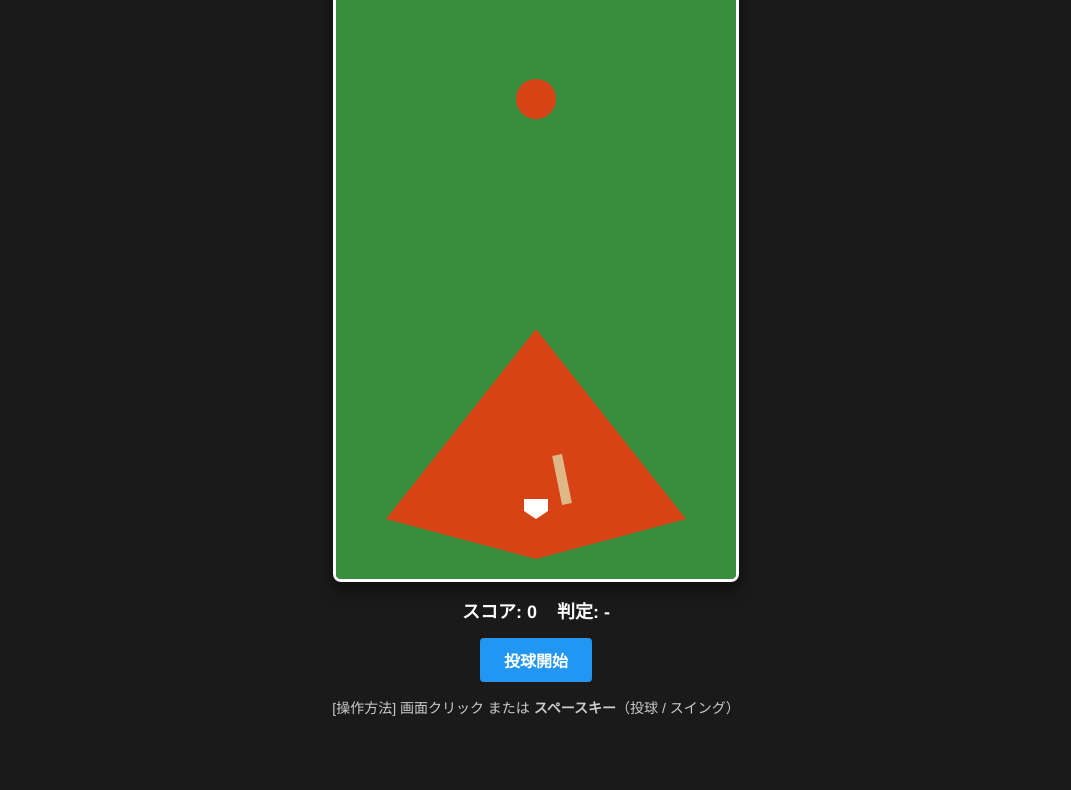
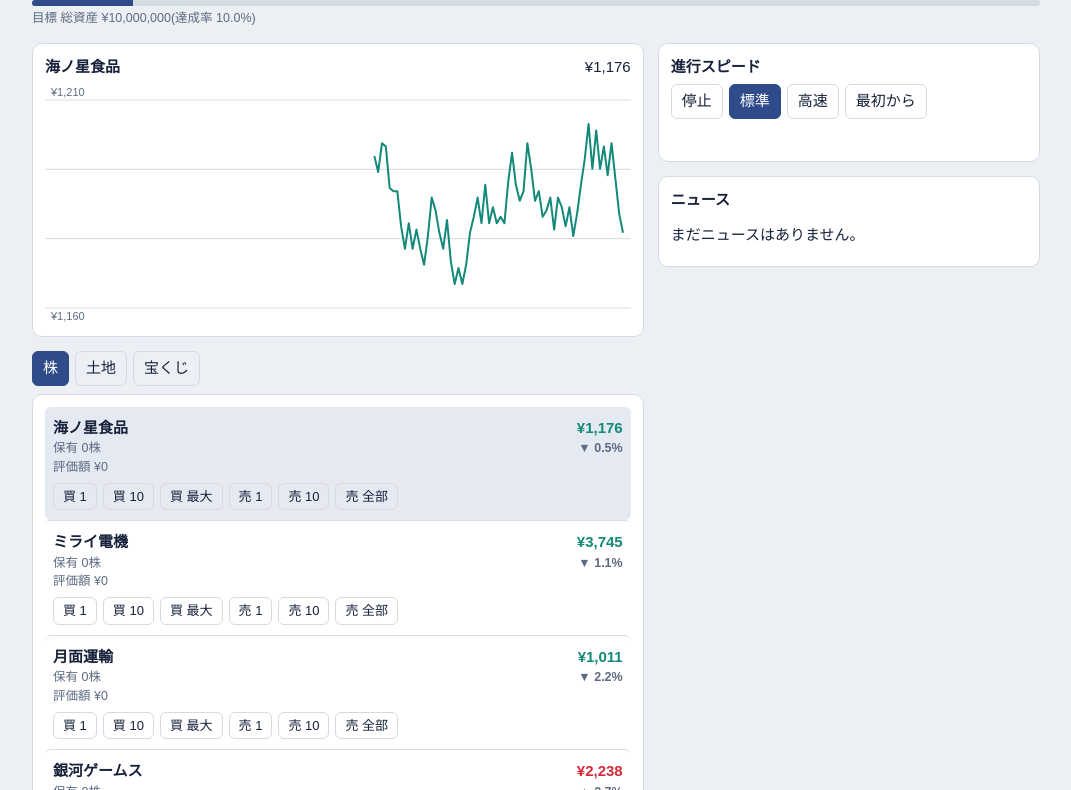
Before and after one commit to Neo-creategame/-Stock-Price-Simulation-Game, a plain HTML site: page index.html in a window 1280 px wide. Shown: the part 76-866 px from the top of the page, without its empty margins (104-1175 px from the left). Before the commit the page ends 800 px from the top, so only its background shows below. Drawn offline with Linux system fonts and the light colour scheme.

Commit message:
Add files via upload

```diff
--- a/index.html
+++ b/index.html
@@ -1,316 +1,266 @@
-<!DOCTYPE html>
+<!doctype html>
 <html lang="ja">
 <head>
-  <meta charset="UTF-8">
-  <meta name="viewport" content="width=device-width, initial-scale=1.0">
-  <title>2D 野球バッティングゲーム (拡張版)</title>
+<meta charset="utf-8">
+<meta name="viewport" content="width=device-width, initial-scale=1, viewport-fit=cover">
+<title>マーケット・ライフ</title>
 <style>
-    * { box-sizing: border-box; margin: 0; padding: 0; }
-    body {
-      background-color: #1a1a1a;
-      color: #fff;
-      font-family: 'Helvetica Neue', Arial, sans-serif;
-      display: flex;
-      flex-direction: column;
-      align-items: center;
-      justify-content: center;
-      min-height: 100vh;
-    }
-    h1 { margin-bottom: 10px; font-size: 24px; }
-    #game-container {
-      position: relative;
-      border: 3px solid #fff;
-      border-radius: 8px;
-      overflow: hidden;
-      box-shadow: 0 8px 16px rgba(0,0,0,0.5);
-    }
-    canvas { display: block; background-color: #388E3C; }
-    #ui {
-      margin-top: 15px;
-      display: flex;
-      gap: 20px;
-      font-size: 18px;
-      font-weight: bold;
-    }
-    .btn-pitch {
-      margin-top: 15px;
-      padding: 10px 24px;
-      font-size: 16px;
-      font-weight: bold;
-      color: #fff;
-      background-color: #2196F3;
-      border: none;
-      border-radius: 4px;
-      cursor: pointer;
-    }
-    .btn-pitch:hover { background-color: #0b7dda; }
-    .instructions { margin-top: 15px; font-size: 14px; color: #ccc; }
+:root{--bg:#eceff3;--panel:#fff;--ink:#16213a;--sub:#5d6b82;--line:#d5dbe3;--up:#d62839;--down:#13897a;--land:#b8862f;--accent:#2f4b8a;--accent-ink:#fff;color-scheme:light}
+@media (prefers-color-scheme:dark){:root{--bg:#111620;--panel:#1b2231;--ink:#e8ecf4;--sub:#93a0b8;--line:#2e384d;--up:#ff6b7a;--down:#41c7b4;--land:#e0b261;--accent:#8fa8e8;--accent-ink:#111620;color-scheme:dark}}
+*{box-sizing:border-box}
+body{margin:0;background:var(--bg);color:var(--ink);font:15px/1.5 "BIZ UDPGothic","Hiragino Kaku Gothic ProN","Noto Sans JP","Yu Gothic",sans-serif;font-variant-numeric:tabular-nums}
+.wrap{max-width:1040px;margin:0 auto;padding:16px}
+header{display:flex;flex-wrap:wrap;gap:12px 28px;align-items:end;justify-content:space-between;margin-bottom:14px}
+h1{margin:0;font-size:22px;letter-spacing:.04em}
+.stats{display:flex;gap:24px}
+.stats span{display:block;font-size:12px;color:var(--sub)}
+.stats b{font-size:20px}
+.goal{width:100%}
+.goal div{height:6px;background:var(--line);border-radius:3px;overflow:hidden}
+.goal i{display:block;height:100%;width:0;background:var(--accent)}
+.goal small{color:var(--sub)}
+main{display:grid;grid-template-columns:minmax(0,1.6fr) minmax(0,1fr);gap:14px}
+@media (max-width:760px){main{grid-template-columns:1fr}}
+.card{background:var(--panel);border:1px solid var(--line);border-radius:10px;padding:12px}
+.ctitle{display:flex;justify-content:space-between;align-items:baseline;margin-bottom:6px}
+canvas{width:100%;height:240px;display:block}
+.tabs{display:flex;gap:6px;margin:14px 0 8px}
+button{font:inherit;color:var(--ink);background:transparent;border:1px solid var(--line);border-radius:6px;padding:5px 10px;cursor:pointer}
+button:hover{border-color:var(--accent)}
+button:focus-visible{outline:2px solid var(--accent);outline-offset:2px}
+button[aria-pressed=true]{background:var(--accent);color:var(--accent-ink);border-color:var(--accent)}
+.row{display:grid;grid-template-columns:1fr auto;gap:6px 12px;padding:10px 8px;border-top:1px solid var(--line);cursor:pointer;border-radius:6px}
+.row:first-child{border-top:0}
+.row.sel{background:color-mix(in srgb,var(--accent) 12%,transparent)}
+.row small{display:block;color:var(--sub)}
+.pr{text-align:right;font-weight:700}
+.pr.up{color:var(--up)}.pr.down{color:var(--down)}
+.btns{grid-column:1/-1;display:flex;flex-wrap:wrap;gap:6px}
+.btns button{padding:3px 9px;font-size:13px}
+.land b{color:var(--land)}
+.prize{display:flex;justify-content:space-between;padding:6px 0;border-top:1px solid var(--line)}
+.news li{padding:7px 0;border-top:1px solid var(--line);list-style:none}
+.news li:first-child{border-top:0}
+.news ul{margin:0;padding:0}
+.news .up{color:var(--up)}.news .down{color:var(--down)}
+.news small{color:var(--sub);margin-right:8px}
+#msg{min-height:22px;color:var(--land);font-weight:700}
+.ctl{display:flex;flex-wrap:wrap;gap:6px;margin-bottom:8px}
+h2{font-size:15px;margin:0 0 6px}
+@media (prefers-reduced-motion:reduce){*{transition:none!important}}
 </style>
 </head>
 <body>
+<div class="wrap">
+<header>
+  <h1>マーケット・ライフ</h1>
+  <div class="stats">
+    <div><span>経過日数</span><b id="day"></b></div>
+    <div><span>現金</span><b id="cash"></b></div>
+    <div><span>総資産</span><b id="net"></b></div>
+  </div>
+  <div class="goal"><div><i id="bar"></i></div><small id="goalt"></small></div>
+</header>
+<main>
+  <div>
+    <section class="card">
+      <div class="ctitle"><b id="cname"></b><span id="cprice"></span></div>
+      <canvas id="cv" role="img" aria-label="選択中の価格チャート"></canvas>
+    </section>
+    <div class="tabs" id="tabs">
+      <button data-act="tab" data-id="stock">株</button>
+      <button data-act="tab" data-id="land">土地</button>
+      <button data-act="tab" data-id="lot">宝くじ</button>
+    </div>
+    <section class="card" id="board"></section>
+  </div>
+  <aside>
+    <section class="card">
+      <h2>進行スピード</h2>
+      <div class="ctl" id="speed">
+        <button data-act="speed" data-id="0">停止</button>
+        <button data-act="speed" data-id="1000">標準</button>
+        <button data-act="speed" data-id="300">高速</button>
+        <button data-act="reset">最初から</button>
+      </div>
+      <div id="msg" aria-live="polite"></div>
+    </section>
+    <section class="card news" style="margin-top:14px">
+      <h2>ニュース</h2>
+      <ul id="news"></ul>
+    </section>
+  </aside>
+</main>
+</div>
+<script>
+const KEY='marketlife-v1',GOAL=10000000,TIX=300;
+const $=id=>document.getElementById(id);
+const yen=n=>'¥'+Math.round(n).toLocaleString('ja-JP');
+const pick=a=>a[Math.floor(Math.random()*a.length)];
+const rnd=()=>Math.random();
 
-  <h1>2D バッティングゲーム</h1>
+function stepStock(k){k.p=Math.max(10,Math.round(k.p*(1+(rnd()-.5)*2*k.vol+k.drift)));k.h.push(k.p);if(k.h.length>150)k.h.shift()}
+function stepLand(l){l.p=Math.max(100000,Math.round(l.p*(1+(rnd()-.5)*2*l.vol+.0003)));l.h.push(l.p);if(l.h.length>150)l.h.shift()}
 
-  <div id="game-container">
-    <canvas id="gameCanvas" width="400" height="600"></canvas>
-  </div>
+function fresh(){
+  const st=[
+    {id:'a',name:'海ノ星食品',p:1200,vol:.012,drift:.0004},
+    {id:'b',name:'ミライ電機',p:3400,vol:.025,drift:.0003},
+    {id:'c',name:'月面運輸',p:800,vol:.05,drift:0},
+    {id:'d',name:'銀河ゲームス',p:2200,vol:.035,drift:.0002}];
+  const ld=[
+    {id:'x',name:'商店街の空き地',p:800000,rent:200,vol:.003},
+    {id:'y',name:'駅前の角地',p:3000000,rent:800,vol:.005},
+    {id:'z',name:'海沿いの広い土地',p:9000000,rent:2500,vol:.008}];
+  st.forEach(k=>{k.h=[k.p];for(let i=0;i<60;i++)stepStock(k)});
+  ld.forEach(l=>{l.h=[l.p];l.own=false;for(let i=0;i<60;i++)stepLand(l)});
+  return{day:0,cash:1000000,hold:{},tix:0,stocks:st,lands:ld,log:[],sel:'a',tab:'stock',speed:1000,won:false};
+}
+let s;
+try{s=JSON.parse(localStorage.getItem(KEY))}catch(e){}
+if(!s||!s.stocks)s=fresh();
+const save=()=>{try{localStorage.setItem(KEY,JSON.stringify(s))}catch(e){}};
 
-  <div id="ui">
-    <div>スコア: <span id="score">0</span></div>
-    <div>判定: <span id="result">-</span></div>
-  </div>
+const net=()=>s.cash+s.stocks.reduce((a,k)=>a+k.p*(s.hold[k.id]||0),0)+s.lands.reduce((a,l)=>a+(l.own?l.p:0),0);
+const cur=()=>s.stocks.concat(s.lands).find(x=>x.id===s.sel)||s.stocks[0];
+function note(t,up){s.log.unshift({d:s.day,t,up});s.log.length=Math.min(s.log.length,8)}
+let mt;function msg(t){$('msg').textContent=t;clearTimeout(mt);mt=setTimeout(()=>$('msg').textContent='',2500)}
 
-  <button class="btn-pitch" id="pitchBtn">投球開始</button>
-
-  <div class="instructions">
-    [操作方法] 画面クリック または <b>スペースキー</b>（投球 / スイング）
-  </div>
-
-  <script>
-    // ==========================================
-    // ⚙️ 1. カスタマイズ設定 (CONFIG)
-    // ここを変更するだけでゲームの挙動を簡単に調整できます
-    // ==========================================
-    const CONFIG = {
-      canvas: { width: 400, height: 600 },
-      pitcher: { x: 200, y: 120 },
-      homePlate: { x: 200, y: 520 },
-      ball: {
-        radius: 8,
-        minSpeed: 4,     // 最小球速
-        maxSpeed: 7,     // 最大球速
-        curveRange: 1.5   // 横方向の変化量
-      },
-      hitZone: {
-        perfect: 12,     // ジャストミート判定距離 (px)
-        good: 35,        // ヒット判定距離 (px)
-        foul: 60         // 空振り・かすり判定距離 (px)
-      },
-      score: {
-        homerun: 100,
-        hit: 30
+const EV=[['が好決算を発表',.09],['で不祥事が発覚',-.12],['が新製品を発売',.06],['に大口の買い注文',.05],['で工場トラブル',-.07],['が他社との提携を発表',.08]];
+function event(){
+  if(rnd()<.25){
+    const l=pick(s.lands),up=rnd()<.6;
+    l.p=Math.round(l.p*(up?1.12:.92));
+    note(l.name+(up?'の周辺で再開発が決定。地価が上昇':'の周辺で人口流出が話題に。地価が下落'),up);return;
   }
-    };
-
-    // ==========================================
-    // ⚾ 2. ボールクラス (Ball)
-    // ==========================================
-    class Ball {
-      constructor() {
-        this.reset();
+  const k=pick(s.stocks),[t,e]=pick(EV);
+  k.p=Math.max(10,Math.round(k.p*(1+e)));
+  note(k.name+t,e>0);
+}
+const PRIZES=[['1等',3e6,1e-5,'10万分の1'],['2等',5e4,5e-4,'2,000分の1'],['3等',1e3,.05,'20分の1'],['4等',300,.1,'10分の1']];
+function draw(){
+  if(!s.tix)return;
+  let win=0,top=null;
+  for(let i=0;i<s.tix;i++){
+    let r=rnd(),acc=0;
+    for(const p of PRIZES){acc+=p[2];if(r<acc){win+=p[1];if(!top||p[1]>top[1])top=p;break}}
+  }
+  note(s.tix+'枚の抽選結果は'+(win?top[0]+'を含む当せん金 '+yen(win):'すべてはずれ'),win>0);
+  s.cash+=win;s.tix=0;
+}
+function tick(){
+  s.day++;
+  s.stocks.forEach(stepStock);
+  s.lands.forEach(l=>{stepLand(l);if(l.own)s.cash+=l.rent});
+  if(rnd()<.06)event();
+  if(s.day%7===0)draw();
+  if(!s.won&&net()>=GOAL){s.won=true;note('目標の資産1,000万円を達成しました',true)}
+  render();save();
 }
 
-      reset() {
-        this.x = CONFIG.pitcher.x;
-        this.y = CONFIG.pitcher.y;
-        this.vx = 0;
-        this.vy = 0;
-        this.isHit = false;
+function act(d){
+  const id=d.id,n=d.n==='all'?Infinity:+d.n;
+  if(d.act==='buy'){
+    const k=s.stocks.find(x=>x.id===id),m=Math.min(n,Math.floor(s.cash/k.p));
+    if(m<1)return msg('現金が足りません');
+    s.cash-=m*k.p;s.hold[id]=(s.hold[id]||0)+m;
+  }else if(d.act==='sell'){
+    const k=s.stocks.find(x=>x.id===id),m=Math.min(n,s.hold[id]||0);
+    if(m<1)return msg('売れる株がありません');
+    s.cash+=m*k.p;s.hold[id]-=m;
+  }else if(d.act==='land'){
+    const l=s.lands.find(x=>x.id===id);
+    if(l.own){s.cash+=l.p;l.own=false;msg(l.name+'を売却しました')}
+    else if(s.cash>=l.p){s.cash-=l.p;l.own=true;msg(l.name+'を購入しました')}
+    else return msg('現金が足りません');
+  }else if(d.act==='tix'){
+    const m=Math.min(n,Math.floor(s.cash/TIX));
+    if(m<1)return msg('現金が足りません');
+    s.cash-=m*TIX;s.tix+=m;
+  }else if(d.act==='tab'){s.tab=id}
+  else if(d.act==='speed'){setSpeed(+id)}
+  else if(d.act==='reset'){if(confirm('進行状況を消して最初から始めますか?')){s=fresh();setSpeed(1000)}}
+  render();save();
 }
-
-      pitch() {
-        this.reset();
-        // 球速と変化幅の計算
-        this.vy = CONFIG.ball.minSpeed + Math.random() * (CONFIG.ball.maxSpeed - CONFIG.ball.minSpeed);
-        this.vx = (Math.random() - 0.5) * CONFIG.ball.curveRange;
-      }
-
-      update() {
-        this.x += this.vx;
-        this.y += this.vy;
-      }
-
-      draw(ctx) {
-        ctx.beginPath();
-        ctx.arc(this.x, this.y, CONFIG.ball.radius, 0, Math.PI * 2);
-        ctx.fillStyle = '#FFFFFF';
-        ctx.fill();
-        ctx.strokeStyle = '#FF0000';
-        ctx.stroke();
-      }
-    }
-
-    // ==========================================
-    // 🏏 3. バットクラス (Bat)
-    // ==========================================
-    class Bat {
-      constructor() {
-        this.baseAngle = -0.2;
-        this.angle = this.baseAngle;
-        this.isSwinging = false;
-        this.progress = 0;
-        this.speed = 0.2; // スイングの速さ
-      }
-
-      swing() {
-        if (this.isSwinging) return false;
-        this.isSwinging = true;
-        this.progress = 0;
-        return true;
-      }
-
-      update() {
-        if (!this.isSwinging) return;
-
-        this.progress += this.speed;
-        this.angle = this.baseAngle - Math.sin(this.progress) * 2.0;
-
-        if (this.progress >= Math.PI) {
-          this.isSwinging = false;
-          this.angle = this.baseAngle;
-        }
-      }
-
-      draw(ctx) {
-        ctx.save();
-        ctx.translate(CONFIG.homePlate.x + 30, CONFIG.homePlate.y);
-        ctx.rotate(this.angle);
-        ctx.fillStyle = '#DEB887';
-        ctx.fillRect(-5, -45, 10, 50);
-        ctx.restore();
-      }
-    }
-
-    // ==========================================
-    // 🎮 4. メインゲームロジック
-    // ==========================================
-    const canvas = document.getElementById('gameCanvas');
-    const ctx = canvas.getContext('2d');
-    const scoreEl = document.getElementById('score');
-    const resultEl = document.getElementById('result');
-    const pitchBtn = document.getElementById('pitchBtn');
-
-    const ball = new Ball();
-    const bat = new Bat();
-
-    let score = 0;
-    let state = 'IDLE'; // IDLE, PITCHING, HIT, OUT
-
-    // 背景描画（グランド・ベース・ピッチャーマウンド）
-    function drawField() {
-      // 外野
-      ctx.fillStyle = '#388E3C';
-      ctx.fillRect(0, 0, canvas.width, canvas.height);
-
-      // 内野 (土)
-      ctx.beginPath();
-      ctx.moveTo(canvas.width / 2, 350);
-      ctx.lineTo(350, CONFIG.homePlate.y + 20);
-      ctx.lineTo(canvas.width / 2, CONFIG.homePlate.y + 60);
-      ctx.lineTo(50, CONFIG.homePlate.y + 20);
-      ctx.closePath();
-      ctx.fillStyle = '#D84315';
-      ctx.fill();
-
-      // ホームベース
-      ctx.beginPath();
-      ctx.moveTo(CONFIG.homePlate.x - 12, CONFIG.homePlate.y);
-      ctx.lineTo(CONFIG.homePlate.x + 12, CONFIG.homePlate.y);
-      ctx.lineTo(CONFIG.homePlate.x + 12, CONFIG.homePlate.y + 12);
-      ctx.lineTo(CONFIG.homePlate.x, CONFIG.homePlate.y + 20);
-      ctx.lineTo(CONFIG.homePlate.x - 12, CONFIG.homePlate.y + 12);
-      ctx.fillStyle = '#FFFFFF';
-      ctx.fill();
-
-      // ピッチャーマウンド
-      ctx.beginPath();
-      ctx.arc(CONFIG.pitcher.x, CONFIG.pitcher.y, 20, 0, Math.PI * 2);
-      ctx.fillStyle = '#D84315';
-      ctx.fill();
-    }
-
-    // 投球アクション
-    function startPitch() {
-      if (state === 'PITCHING') return;
-      state = 'PITCHING';
-      resultEl.textContent = '投手構えた...';
-      ball.pitch();
-    }
-
-    // 打撃判定アクション
-    function handleSwing() {
-      if (!bat.swing()) return;
-
-      if (state === 'PITCHING') {
-        const diffY = Math.abs(ball.y - CONFIG.homePlate.y);
-
-        if (diffY < CONFIG.hitZone.good) {
-          // ヒット成立
-          state = 'HIT';
-          ball.isHit = true;
-          ball.vy = -(6 + Math.random() * 6);
-          ball.vx = (Math.random() - 0.5) * 8;
-
-          if (diffY < CONFIG.hitZone.perfect) {
-            resultEl.textContent = 'ジャストミート！ 💥';
-          } else {
-            resultEl.textContent = 'ナイスヒット！ ⚾';
-          }
-        } else if (diffY < CONFIG.hitZone.foul) {
-          state = 'OUT';
-          resultEl.textContent = '空振り！';
-        }
-      }
-    }
-
-    // ゲームループ
-    function gameLoop() {
-      // 1. 状態更新
-      bat.update();
-
-      if (state === 'PITCHING') {
-        ball.update();
-        if (ball.y > canvas.height) {
-          state = 'OUT';
-          resultEl.textContent = 'ストライク / 見逃し';
-        }
-      } else if (state === 'HIT') {
-        ball.update();
-        // 柵越え判定 (フェンス超えでホームラン)
-        if (ball.y < 30) {
-          state = 'IDLE';
-          score += CONFIG.score.homerun;
-          scoreEl.textContent = score;
-          resultEl.textContent = 'ホームラン！ 🎉';
-        } else if (ball.x < 0 || ball.x > canvas.width || ball.y > canvas.height) {
-          state = 'IDLE';
-          score += CONFIG.score.hit;
-          scoreEl.textContent = score;
-          resultEl.textContent = 'ヒット！ 👏';
-        }
-      }
-
-      // 2. 描画
-      ctx.clearRect(0, 0, canvas.width, canvas.height);
-      drawField();
-      bat.draw(ctx);
-      if (state === 'PITCHING' || state === 'HIT' || state === 'OUT') {
-        ball.draw(ctx);
-      }
-
-      requestAnimationFrame(gameLoop);
-    }
-
-    // イベント割り当て
-    function triggerAction() {
-      if (state === 'IDLE' || state === 'OUT') {
-        startPitch();
-      } else {
-        handleSwing();
-      }
-    }
-
-    pitchBtn.addEventListener('click', startPitch);
-    canvas.addEventListener('click', triggerAction);
-    window.addEventListener('keydown', (e) => {
-      if (e.code === 'Space') {
-        e.preventDefault();
-        triggerAction();
-      }
+document.addEventListener('pointerdown',e=>{
+  const b=e.target.closest('[data-act]');
+  if(b){act(b.dataset);return}
+  const r=e.target.closest('[data-sel]');
+  if(r){s.sel=r.dataset.sel;render()}
+});
+document.addEventListener('click',e=>{
+  if(e.detail!==0)return;
+  const b=e.target.closest('[data-act]');
+  if(b)act(b.dataset);
 });
 
-    // ゲーム開始
-    gameLoop();
+let timer;
+function setSpeed(ms){clearInterval(timer);s.speed=ms;if(ms)timer=setInterval(tick,ms)}
+
+function chg(it){
+  const h=it.h,a=h[h.length-2]||h[h.length-1],r=(it.p-a)/a*100;
+  return{cls:r>=0?'up':'down',txt:(r>=0?'▲ ':'▼ ')+Math.abs(r).toFixed(1)+'%'};
+}
+function board(){
+  if(s.tab==='stock')return s.stocks.map(k=>{
+    const q=s.hold[k.id]||0,c=chg(k);
+    return `<div class="row ${s.sel===k.id?'sel':''}" data-sel="${k.id}">
+      <div><b>${k.name}</b><small>保有 ${q}株</small><small>評価額 ${yen(q*k.p)}</small></div>
+      <div class="pr ${c.cls}">${yen(k.p)}<small>${c.txt}</small></div>
+      <div class="btns">
+        <button data-act="buy" data-id="${k.id}" data-n="1">買 1</button>
+        <button data-act="buy" data-id="${k.id}" data-n="10">買 10</button>
+        <button data-act="buy" data-id="${k.id}" data-n="all">買 最大</button>
+        <button data-act="sell" data-id="${k.id}" data-n="1">売 1</button>
+        <button data-act="sell" data-id="${k.id}" data-n="10">売 10</button>
+        <button data-act="sell" data-id="${k.id}" data-n="all">売 全部</button>
+      </div></div>`}).join('');
+  if(s.tab==='land')return s.lands.map(l=>{
+    const c=chg(l);
+    return `<div class="row land ${s.sel===l.id?'sel':''}" data-sel="${l.id}">
+      <div><b>${l.name}</b><small>${l.own?'所有中':'未所有'}</small><small>家賃収入 ${yen(l.rent)} 毎日</small></div>
+      <div class="pr ${c.cls}">${yen(l.p)}<small>${c.txt}</small></div>
+      <div class="btns"><button data-act="land" data-id="${l.id}">${l.own?'売却する':'購入する'}</button></div></div>`}).join('');
+  return `<p>1枚 ${yen(TIX)}。7日ごとに抽選します。</p>
+    <p>所持 ${s.tix}枚、次の抽選まであと ${7-s.day%7}日</p>
+    <div class="btns" style="display:flex;gap:6px;margin-bottom:10px">
+      <button data-act="tix" data-n="1">1枚</button><button data-act="tix" data-n="10">10枚</button>
+      <button data-act="tix" data-n="100">100枚</button><button data-act="tix" data-n="all">最大</button></div>
+    ${PRIZES.map(p=>`<div class="prize"><span>${p[0]} ${p[3]}</span><b>${yen(p[1])}</b></div>`).join('')}`;
+}
+function chart(){
+  const it=cur(),cv=$('cv'),dpr=devicePixelRatio||1,w=cv.clientWidth,h=cv.clientHeight;
+  cv.width=w*dpr;cv.height=h*dpr;
+  const c=cv.getContext('2d');c.scale(dpr,dpr);
+  const d=it.h,mn=Math.min(...d),mx=Math.max(...d),pad=(mx-mn)*.15||1;
+  const X=i=>w-8-(w-16)*(d.length-1-i)/149,Y=v=>h-16-(h-32)*(v-mn+pad)/(mx-mn+2*pad);
+  const css=getComputedStyle(document.documentElement);
+  c.strokeStyle=css.getPropertyValue('--line');c.lineWidth=1;
+  for(let i=0;i<4;i++){const y=16+(h-32)*i/3;c.beginPath();c.moveTo(0,y);c.lineTo(w,y);c.stroke()}
+  c.strokeStyle=css.getPropertyValue(d[d.length-1]>=d[0]?'--up':'--down');c.lineWidth=2;c.lineJoin='round';
+  c.beginPath();d.forEach((v,i)=>i?c.lineTo(X(i),Y(v)):c.moveTo(X(i),Y(v)));c.stroke();
+  c.fillStyle=css.getPropertyValue('--sub');c.font='11px sans-serif';
+  c.fillText(yen(mx),6,12);c.fillText(yen(mn),6,h-4);
+}
+function render(){
+  $('day').textContent=s.day+'日目';
+  $('cash').textContent=yen(s.cash);
+  const n=net();
+  $('net').textContent=yen(n);
+  $('bar').style.width=Math.min(100,n/GOAL*100)+'%';
+  $('goalt').textContent='目標 総資産 '+yen(GOAL)+'(達成率 '+Math.min(100,n/GOAL*100).toFixed(1)+'%)';
+  const it=cur();
+  $('cname').textContent=it.name;
+  $('cprice').textContent=yen(it.p);
+  $('board').innerHTML=board();
+  $('news').innerHTML=s.log.length?s.log.map(l=>`<li class="${l.up?'up':'down'}"><small>${l.d}日目</small>${l.t}</li>`).join(''):'<li>まだニュースはありません。</li>';
+  document.querySelectorAll('#tabs button').forEach(b=>b.setAttribute('aria-pressed',b.dataset.id===s.tab));
+  document.querySelectorAll('#speed button[data-act=speed]').forEach(b=>b.setAttribute('aria-pressed',+b.dataset.id===s.speed));
+  chart();
+}
+addEventListener('resize',chart);
+setSpeed(s.speed);
+render();
 </script>
 </body>
 </html>
```
Lines whose indentation alone changed are shown as unchanged.
